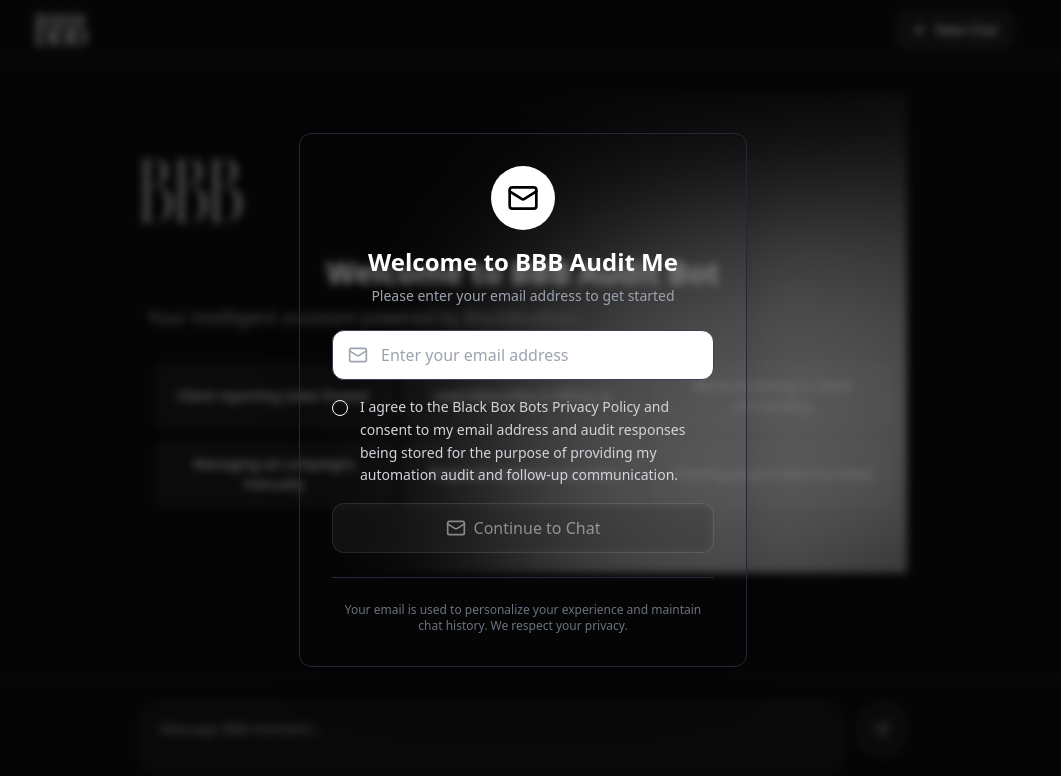
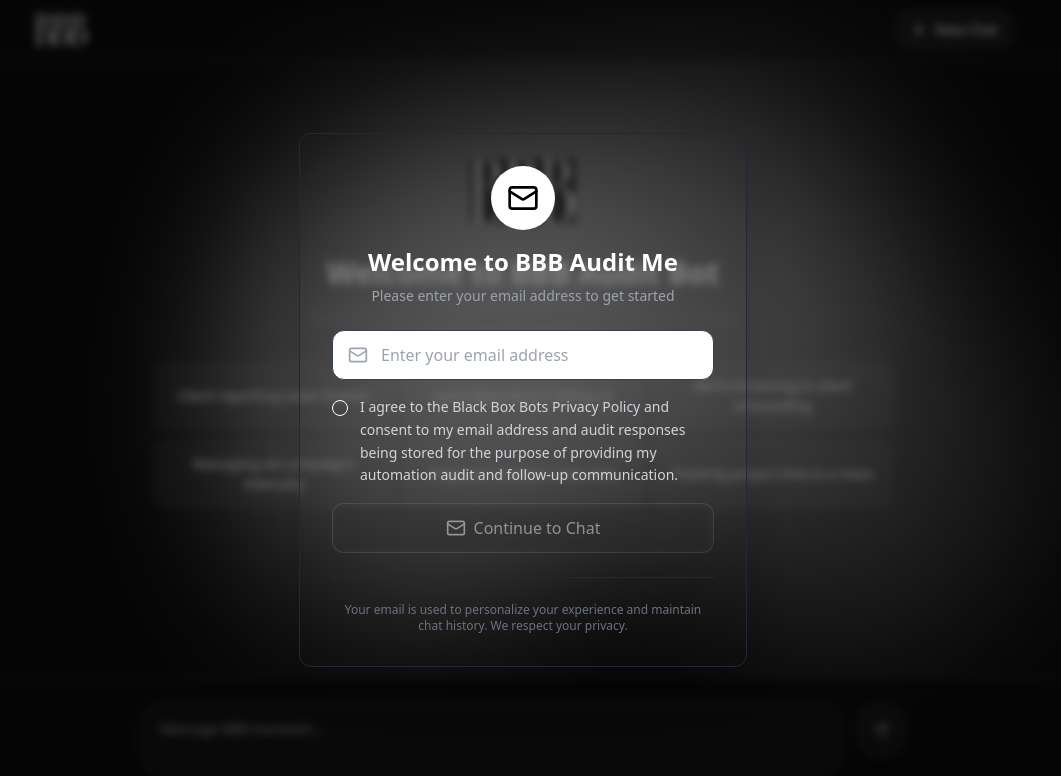
Before and after one commit to harrison-bbb/audit.me, a React (Vite) app: page / in a window 1280 px wide. Shown: the top 776 px of the page, without its empty margins (117-1178 px from the left). Built offline with nearby package versions, Linux system fonts and the light colour scheme; the HTML template or start-up script is replaced by a standard one.

Commit message:
Fix gradient and logo centering

```diff
--- a/src/components/HaloEffect.tsx
+++ b/src/components/HaloEffect.tsx
@@ -86,11 +86,11 @@ export default function HaloEffect({
   return (
     <div
       style={{
-        position: "absolute",
+        position: "fixed",
         top: 0,
         left: 0,
-        width: "100%",
-        height: "100%",
+        width: "100vw",
+        height: "100vh",
         overflow: "hidden",
         pointerEvents: "none",
         zIndex: 0
--- a/src/pages/Index.tsx
+++ b/src/pages/Index.tsx
@@ -113,9 +113,8 @@ const Index = () => {
       </header>
 
       {/* Messages Area */}
-      <div className="flex-1 overflow-y-auto px-4 py-8">
-        <div className="max-w-3xl mx-auto">
-          {messages.length === 0 ? <div className="flex flex-col items-center justify-center h-full min-h-[60vh] text-center animate-fade-in relative">
+      <div className="flex-1 overflow-y-auto px-4 py-8 relative">
+        {messages.length === 0 && (
           <HaloEffect
             count1={2}
             count2={2}
@@ -127,7 +126,9 @@ const Index = () => {
             color2="#CCCCCC"
             color3="#EEEEEE"
           />
-              <div className="relative z-10">
+        )}
+        <div className="max-w-3xl mx-auto relative z-10">
+          {messages.length === 0 ? <div className="flex flex-col items-center justify-center h-full min-h-[60vh] text-center animate-fade-in">
               <img src={BBBLogo} alt="BBB Logo" className="h-16 w-auto mb-8 opacity-60" />
               <h2 className="text-3xl font-bold mb-3 text-white">Welcome to BBB Audit Bot</h2>
               <p className="text-muted-foreground text-lg max-w-md mb-8">
@@ -153,7 +154,6 @@ const Index = () => {
                   </button>
                 ))}
               </div>
-              </div>
             </div> : <>
               {messages.map(message => <ChatMessage key={message.id} message={message.text} isUser={message.isUser} timestamp={message.timestamp} />)}
 
```
Lines whose indentation alone changed are shown as unchanged.
